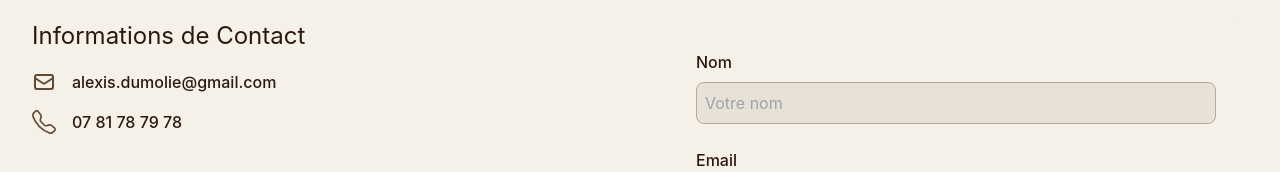
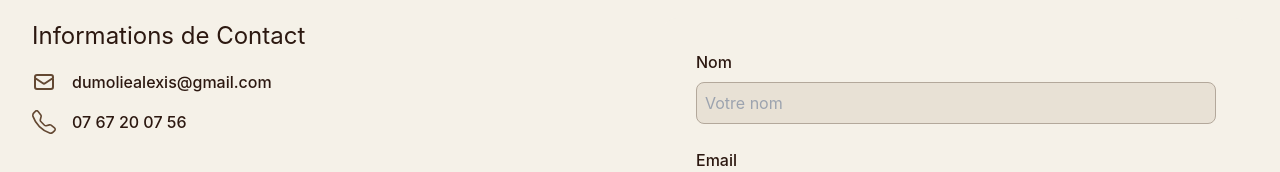
Before and after one commit to AlexisDumolie/portfolio, a React (Vite) app: page / in a window 1280 px wide. Shown: the part 4290-4462 px from the top of the page. Built offline with nearby package versions, Linux system fonts and the light colour scheme.

Commit message:
[~] Modification de mes informations de contact (les vrais pour une fois)

```diff
--- a/src/components/Contact.tsx
+++ b/src/components/Contact.tsx
@@ -106,13 +106,13 @@ const Contact = () => {
                     href="mailto:alexis.dumolie@gmail.com"
                     className="contact-link"
                   >
-                    alexis.dumolie@gmail.com
+                    dumoliealexis@gmail.com
                   </a>
                 </div>
                 <div className="flex items-center space-x-4 text-[var(--color-accent)]">
                   <BsTelephone className="w-6 h-6 text-[var(--color-primary)]" />
                   <a href="tel:+33781787978" className="contact-link">
-                    07 81 78 79 78
+                    07 67 20 07 56
                   </a>
                 </div>
               </div>
```
